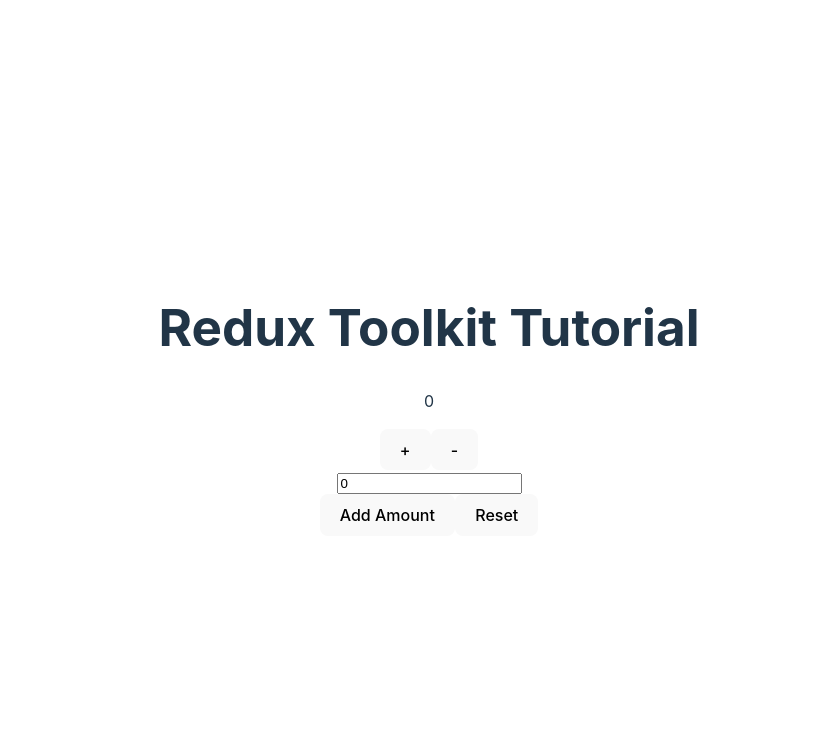
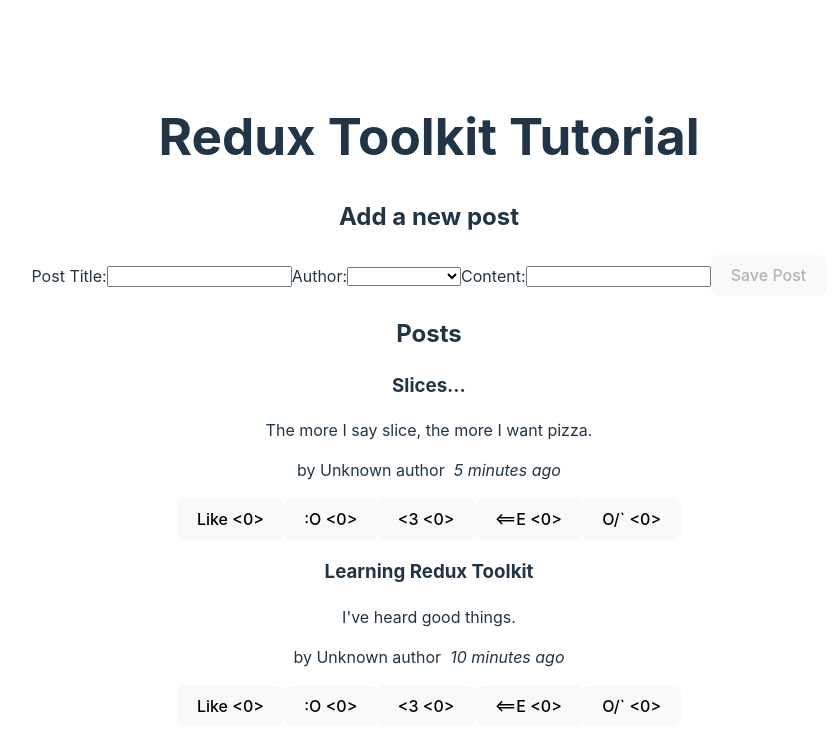
Before and after one commit to AntonRusev/redux-toolkit-tutorial, a React (Vite) app: page / in a window 1280 px wide. Shown: the top 752 px of the page, without its empty margins (211-1048 px from the left). Built offline with nearby package versions, Linux system fonts and the light colour scheme.

Commit message:
implemented Posts functionality with redux toolkit

```diff
--- a/package.json
+++ b/package.json
@@ -11,6 +11,7 @@
   },
   "dependencies": {
     "@reduxjs/toolkit": "^1.9.5",
+    "date-fns": "^2.30.0",
     "react": "^18.2.0",
     "react-dom": "^18.2.0",
     "react-redux": "^8.1.1"
--- a/src/App.jsx
+++ b/src/App.jsx
@@ -1,13 +1,17 @@
 import Counter from './features/counter/Counter';
 
 import './App.css';
+import PostsList from './features/posts/PostsList';
+import AddPostForm from './features/posts/AddPostForm';
 
 function App() {
 
     return (
         <>
             <h1>Redux Toolkit Tutorial</h1>
-            <Counter />
+            {/* <Counter /> */}
+            <AddPostForm />
+            <PostsList />
         </>
     );
 };
--- a/src/app/store.jsx
+++ b/src/app/store.jsx
@@ -1,9 +1,14 @@
 import { configureStore } from "@reduxjs/toolkit";
 
+import postsReducer from '../features/posts/postsSlice';
 import counterReducer from '../features/counter/counterSlice';
+import usersReducer from '../features/users/usersSlice';
 
 export const store = configureStore({
     reducer: {
         counter: counterReducer,
-    }
+        posts: postsReducer,
+        users: usersReducer,
+        // devTools: false,
+    },
 });
--- /dev/null
+++ b/src/features/posts/AddPostForm.jsx
@@ -0,0 +1,83 @@
+import { useState } from "react";
+import { useDispatch, useSelector } from "react-redux";
+
+import { postAdded } from './postsSlice';
+import { selectAllUsers } from "../users/usersSlice";
+
+const AddPostForm = () => {
+    const dispatch = useDispatch();
+
+    const [title, setTitle] = useState('');
+    const [content, setContent] = useState('');
+    const [userId, setUserId] = useState('');
+
+    const users = useSelector(selectAllUsers);
+
+    const onTitleChanged = (e) => {
+        setTitle(e.target.value);
+    };
+
+    const onContentChanged = (e) => {
+        setContent(e.target.value);
+    };
+
+    const onAuthorChanged = (e) => {
+        setUserId(e.target.value);
+    };
+
+    const onSavePostClicked = () => {
+        if (title && content) {
+            dispatch(
+                postAdded(title, content, userId)
+            );
+
+            setTitle('');
+            setContent('');
+        };
+    };
+
+    const canSave = Boolean(title) && Boolean(content) && Boolean(userId);
+
+    const usersOptions = users.map(user => (
+        <option key={user.id} value={user.id}>
+            {user.name}
+        </option>
+    ));
+
+    return (
+        <section>
+            <h2>Add a new post</h2>
+            <form>
+                <label htmlFor="postTitle">Post Title:</label>
+                <input
+                    type="text"
+                    id="postTitle"
+                    name="postTitle"
+                    value={title}
+                    onChange={onTitleChanged}
+                />
+
+                <label htmlFor="postAuthor">Author:</label>
+                <select value={userId} id="postAuthor" onChange={onAuthorChanged}>
+                    <option value=""></option>
+                    {usersOptions}
+                </select>
+
+                <label htmlFor="postContent">Content:</label>
+                <input
+                    type="text"
+                    id="postContent"
+                    name="postContent"
+                    value={content}
+                    onChange={onContentChanged}
+                />
+
+                <button type="button" onClick={onSavePostClicked} disabled={!canSave}>
+                    Save Post
+                </button>
+            </form>
+        </section>
+    );
+};
+
+export default AddPostForm;
--- /dev/null
+++ b/src/features/posts/PostAuthor.jsx
@@ -0,0 +1,17 @@
+import { useSelector } from "react-redux";
+
+import { selectAllUsers } from "../users/usersSlice";
+
+const PostAuthor = ({ userId }) => {
+    const users = useSelector(selectAllUsers);
+
+    const author = users.find(user => user.id === userId);
+
+    return (
+        <span>
+            by {author ? author.name : 'Unknown author'}
+        </span>
+    );
+};
+
+export default PostAuthor;
--- /dev/null
+++ b/src/features/posts/PostsList.jsx
@@ -0,0 +1,37 @@
+import { useSelector } from "react-redux/es/hooks/useSelector";
+
+import { selectAllPosts } from "./postsSlice";
+
+import PostAuthor from "./PostAuthor";
+import TimeAgo from "./TimeAgo";
+import ReactionButtons from "./ReactionButtons";
+
+const PostsList = () => {
+    const posts = useSelector(selectAllPosts);
+
+    const orderedPosts = posts.slice().sort((a, b) => b.date.localeCompare(a.date));
+
+    const renderPosts = orderedPosts.map(post => (
+        <article key={post.id}>
+            <h3>{post.title}</h3>
+
+            <p>{post.content.substring(0, 100)}</p>
+
+            <p>
+                <PostAuthor userId={post.userId} />
+                <TimeAgo timestamp={post.date} />
+            </p>
+
+            <ReactionButtons post={post} />
+        </article>
+    ));
+
+    return (
+        <section>
+            <h2>Posts</h2>
+            {renderPosts}
+        </section>
+    );
+};
+
+export default PostsList;
--- /dev/null
+++ b/src/features/posts/ReactionButtons.jsx
@@ -0,0 +1,37 @@
+import { useDispatch } from "react-redux";
+
+import { reactionAdded } from "./postsSlice";
+
+const reactionEmoji = {
+    thumbsUp: 'Like',
+    wow: ':O',
+    heart: '<3',
+    rocket: '<==E',
+    coffee: 'O/`',
+};
+
+const ReactionButtons = ({ post }) => {
+    const dispatch = useDispatch();
+
+    const reactionButtons = Object.entries(reactionEmoji).map(([name, emoji]) => {
+        return (
+            <button
+                key={name}
+                type="button"
+                onClick={
+                    () => dispatch(
+                        reactionAdded({ postId: post.id, reaction: name })
+                    )
+                }
+            >
+                {emoji} {`<${post.reactions[name]}>`}
+            </button>
+        );
+    });
+
+    return (
+        <div>{reactionButtons}</div>
+    );
+};
+
+export default ReactionButtons;
--- /dev/null
+++ b/src/features/posts/TimeAgo.jsx
@@ -0,0 +1,19 @@
+import { parseISO, formatDistanceToNow } from 'date-fns';
+
+const TimeAgo = ({ timestamp }) => {
+    let timeAgo = '';
+
+    if (timestamp) {
+        const date = parseISO(timestamp);
+        const timePeriod = formatDistanceToNow(date);
+        timeAgo = `${timePeriod} ago`;
+    }
+
+    return (
+        <span title={timestamp}>
+            &nbsp; <i>{timeAgo}</i>
+        </span>
+    );
+};
+
+export default TimeAgo;
--- /dev/null
+++ b/src/features/posts/postsSlice.jsx
@@ -0,0 +1,75 @@
+import { createSlice, nanoid } from "@reduxjs/toolkit";
+import { sub } from 'date-fns';
+
+const initialState = [
+    {
+        id: '1',
+        title: 'Learning Redux Toolkit',
+        content: "I've heard good things.",
+        date: sub(new Date(), { minutes: 10 }).toISOString(),
+        reactions: {
+            thumbsUp: 0,
+            wow: 0,
+            heart: 0,
+            rocket: 0,
+            coffee: 0
+        }
+    },
+    {
+        id: '2',
+        title: 'Slices...',
+        content: "The more I say slice, the more I want pizza.",
+        date: sub(new Date(), { minutes: 5 }).toISOString(),
+        reactions: {
+            thumbsUp: 0,
+            wow: 0,
+            heart: 0,
+            rocket: 0,
+            coffee: 0
+        }
+    },
+];
+
+const postsSlice = createSlice({
+    name: 'posts',
+    initialState,
+    reducers: {
+        postAdded: {
+            reducer(state, action) {
+                state.push(action.payload)
+            },
+            prepare(title, content, userId) {
+                return {
+                    payload: {
+                        id: nanoid(),
+                        title,
+                        content,
+                        date: new Date().toISOString(),
+                        userId,
+                        reactions: {
+                            thumbsUp: 0,
+                            wow: 0,
+                            heart: 0,
+                            rocket: 0,
+                            coffee: 0
+                        }
+                    }
+                };
+            }
+        },
+        reactionAdded(state, action) {
+            const { postId, reaction } = action.payload;
+            const existingPost = state.find(post => post.id === postId);
+
+            if (existingPost) {
+                existingPost.reactions[reaction]++
+            };
+        },
+    }
+});
+
+export const selectAllPosts = (state) => state.posts;
+
+export const { postAdded, reactionAdded } = postsSlice.actions;
+
+export default postsSlice.reducer;
--- /dev/null
+++ b/src/features/users/usersSlice.jsx
@@ -0,0 +1,17 @@
+import { createSlice } from "@reduxjs/toolkit";
+
+const initialState = [
+    { id: '0', name: 'Dude Lebowski' },
+    { id: '1', name: 'Neil Young' },
+    { id: '2', name: 'Dave Gray' },
+];
+
+const usersSlice = createSlice({
+    name: 'users',
+    initialState,
+    reducrers: {}
+});
+
+export const selectAllUsers = (state) => state.users;
+
+export default usersSlice.reducer;
```
Also changed, not shown: 1 other file (tests, documents, lock files or other folders).
